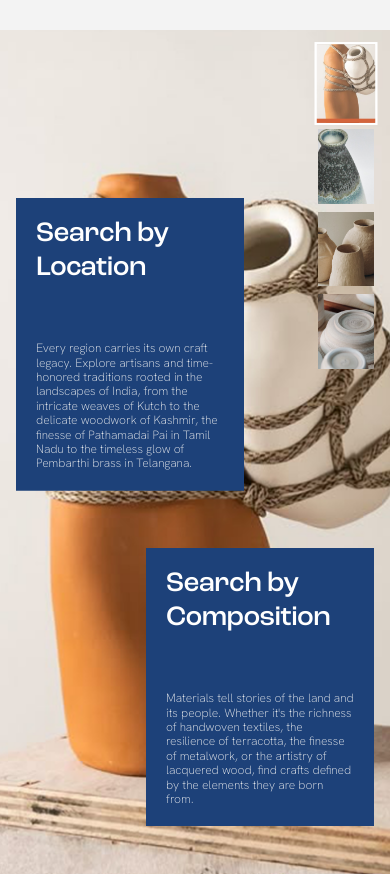
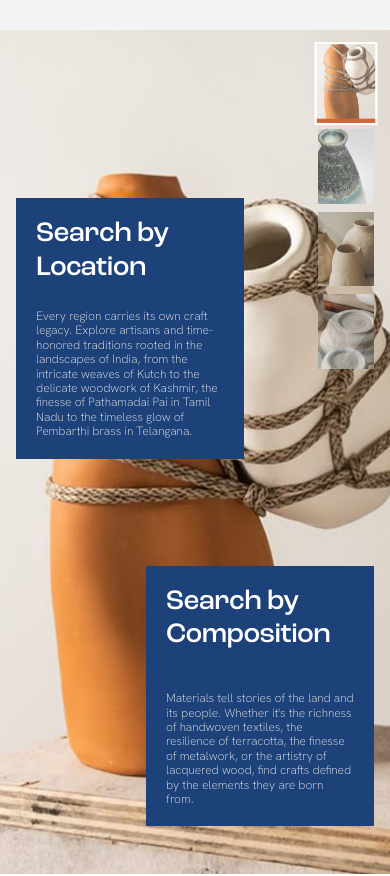
Before and after one commit to qberg/coorddotco, a Next.js app: page / in a window 390 px wide. Shown: the part 1800-2676 px from the top of the page. Built offline with nearby package versions, Linux system fonts and the light colour scheme.

Commit message:
added anim to lib

```diff
--- a/src/components/blocks/library.tsx
+++ b/src/components/blocks/library.tsx
@@ -3,7 +3,7 @@
 import { motion, AnimatePresence, MotionValue, useTransform, useSpring } from 'motion/react'
 import Image from 'next/image'
 import Link from 'next/link'
-import React, { useState, useCallback } from 'react'
+import React, { useState, useCallback, useRef } from 'react'
 
 const cardStyle = {
   width: 'clamp(14.25rem, 10.9402rem + 13.4749vw, 32.5rem)',
@@ -62,7 +62,9 @@ interface LibraryProps {
 const Library: React.FC<LibraryProps> = ({ scrollYProgress, isMobile }) => {
   const [currentSlideIndex, setCurrentSlideIndex] = useState(0)
   const [previousSlideIndex, setPreviousSlideIndex] = useState<number | null>(null)
+  const containerRef = useRef<HTMLDivElement>(null)
 
+  // Base scaling animations
   const scale = useTransform(scrollYProgress, [0.34, 0.37, 0.39, 0.4], [0.8, 0.87, 0.94, 1])
   const springScale = useSpring(scale, {
     stiffness: 200,
@@ -79,13 +81,13 @@ const Library: React.FC<LibraryProps> = ({ scrollYProgress, isMobile }) => {
     restDelta: 0.01,
   })
 
+  // Header animations
   const headerY = useTransform(scrollYProgress, [0.38, 0.42, 0.43], [100, 25, 0])
   const headerClipPath = useTransform(
     scrollYProgress,
     [0.34, 0.42],
-    ['inset(0 0 100% 0)', 'inset(0 0 0% 0)'], // Clip-path animation from top to bottom
+    ['inset(0 0 100% 0)', 'inset(0 0 0% 0)'],
   )
-
   const springHeaderY = useSpring(headerY, {
     stiffness: 300,
     damping: 50,
@@ -93,19 +95,66 @@ const Library: React.FC<LibraryProps> = ({ scrollYProgress, isMobile }) => {
     restDelta: 0.001,
   })
 
-  // Fix: Type the clip-path correctly for React's style property
-  const cardClipPath = useTransform(
-    scrollYProgress,
-    [0.38, 0.44],
-    ['inset(100% 0 0 0)', 'inset(0% 0 0 0)'],
-  )
-
+  // Thumbnail animations
   const thumbnailX = useTransform(scrollYProgress, [0.39, 0.43], [-150, 0])
-
   const springThumbnailX = useSpring(thumbnailX, {
     stiffness: 100,
     damping: 25,
     mass: 0.5,
+    restDelta: 0.01,
+  })
+
+  // Enhanced card animations with staggered timing and parallax
+  const cardOneY = useTransform(scrollYProgress, [0.35, 0.41, 0.43], [250, 70, 0])
+  const cardTwoY = useTransform(scrollYProgress, [0.35, 0.41, 0.44], [180, 60, 0])
+
+  const cardOneX = useTransform(scrollYProgress, [0.35, 0.43], [-30, 0])
+  const cardTwoX = useTransform(scrollYProgress, [0.35, 0.43], [30, 0])
+
+  // Spring animations for smoother transitions
+  const springCardOneY = useSpring(cardOneY, {
+    stiffness: 180,
+    damping: 60,
+    mass: 1,
+    restDelta: 0.01,
+  })
+
+  const springCardTwoY = useSpring(cardTwoY, {
+    stiffness: 160,
+    damping: 55,
+    mass: 1,
+    restDelta: 0.01,
+  })
+
+  const springCardOneX = useSpring(cardOneX, {
+    stiffness: 200,
+    damping: 65,
+    mass: 1,
+    restDelta: 0.01,
+  })
+
+  const springCardTwoX = useSpring(cardTwoX, {
+    stiffness: 190,
+    damping: 60,
+    mass: 1,
+    restDelta: 0.01,
+  })
+
+  // Parallax effect for card content
+  const cardOneContentY = useTransform(scrollYProgress, [0.36, 0.44], [20, 0])
+  const cardTwoContentY = useTransform(scrollYProgress, [0.36, 0.44], [25, 0])
+
+  const springCardOneContentY = useSpring(cardOneContentY, {
+    stiffness: 220,
+    damping: 70,
+    mass: 0.8,
+    restDelta: 0.01,
+  })
+
+  const springCardTwoContentY = useSpring(cardTwoContentY, {
+    stiffness: 210,
+    damping: 65,
+    mass: 0.8,
     restDelta: 0.01,
   })
 
@@ -119,8 +168,11 @@ const Library: React.FC<LibraryProps> = ({ scrollYProgress, isMobile }) => {
     [currentSlideIndex],
   )
 
+  // Removed mouse-based parallax effect
+
   return (
     <motion.section
+      ref={containerRef}
       className="sticky top-0 py-4 2xl:py-8 px-4 md:px-10 4xl:px-14 h-screen overflow-hidden"
       style={
         !isMobile
@@ -131,7 +183,7 @@ const Library: React.FC<LibraryProps> = ({ scrollYProgress, isMobile }) => {
           : { scale: 1 }
       }
     >
-      {/* Background Image */}
+      {/* Background Image with enhanced transitions */}
       <motion.div
         className="absolute inset-0 h-full w-full overflow-hidden"
         style={
@@ -191,7 +243,7 @@ const Library: React.FC<LibraryProps> = ({ scrollYProgress, isMobile }) => {
           style={
             !isMobile
               ? {
-                  clipPath: headerClipPath, // Fix: Use type assertion for clipPath
+                  clipPath: headerClipPath,
                   transformOrigin: 'left top',
                   y: springHeaderY,
                 }
@@ -221,22 +273,34 @@ const Library: React.FC<LibraryProps> = ({ scrollYProgress, isMobile }) => {
             />
           </motion.div>
 
+          {/* Enhanced Card One with parallax and hover effects */}
           <motion.div
             className=""
-            style={{
-              clipPath: cardClipPath,
-            }}
+            style={
+              !isMobile
+                ? {
+                    y: springCardOneY,
+                    x: springCardOneX,
+                  }
+                : {}
+            }
           >
-            <LibCard {...cardOne} />
+            <LibCard {...cardOne} contentYTransform={springCardOneContentY} />
           </motion.div>
 
+          {/* Enhanced Card Two with parallax and hover effects */}
           <motion.div
             className="flex justify-end md:items-end 2xl:pb-4 3xl:pb-16"
-            style={{
-              clipPath: cardClipPath,
-            }}
+            style={
+              !isMobile
+                ? {
+                    y: springCardTwoY,
+                    x: springCardTwoX,
+                  }
+                : {}
+            }
           >
-            <LibCard {...cardTwo} />
+            <LibCard {...cardTwo} contentYTransform={springCardTwoContentY} />
           </motion.div>
         </div>
       </div>
@@ -259,7 +323,7 @@ const Thumbnails: React.FC<ThumbnailsProps> = ({ slides, activeIndex, onThumbnai
           type="button"
           initial={{ opacity: 0.7, y: 10 }}
           animate={{
-            opacity: activeIndex === index ? 1 : 1,
+            opacity: activeIndex === index ? 1 : 0.8,
             y: 0,
             scale: activeIndex === index ? 1.05 : 1,
           }}
@@ -317,14 +381,20 @@ interface LibCardProps {
   title: string
   href: string
   desc: string
+  contentYTransform?: MotionValue<number>
 }
 
-const LibCard: React.FC<LibCardProps> = ({ title, href, desc }) => {
+const LibCard: React.FC<LibCardProps> = ({ title, href, desc, contentYTransform }) => {
   return (
     <Link
       href={href}
-      className="bg-blue-background relative p-5 flex flex-col justify-between items-start gap-14 aspect-[7/8] md:aspect-[69/100] md:max-h-[60vh]"
+      className="bg-blue-background relative p-5 flex flex-col justify-between items-start gap-14 aspect-[7/8] md:aspect-[69/100] md:max-h-[60vh] overflow-hidden"
       style={cardStyle}
+    >
+      {/* Card content with parallax effect */}
+      <motion.div
+        className="relative z-10 flex flex-col justify-between h-full w-full"
+        style={contentYTransform ? { y: contentYTransform } : {}}
       >
         <h3 className="text-white">{title}</h3>
 
@@ -334,6 +404,7 @@ const LibCard: React.FC<LibCardProps> = ({ title, href, desc }) => {
         >
           {desc}
         </div>
+      </motion.div>
     </Link>
   )
 }
```
Lines whose indentation alone changed are shown as unchanged.
